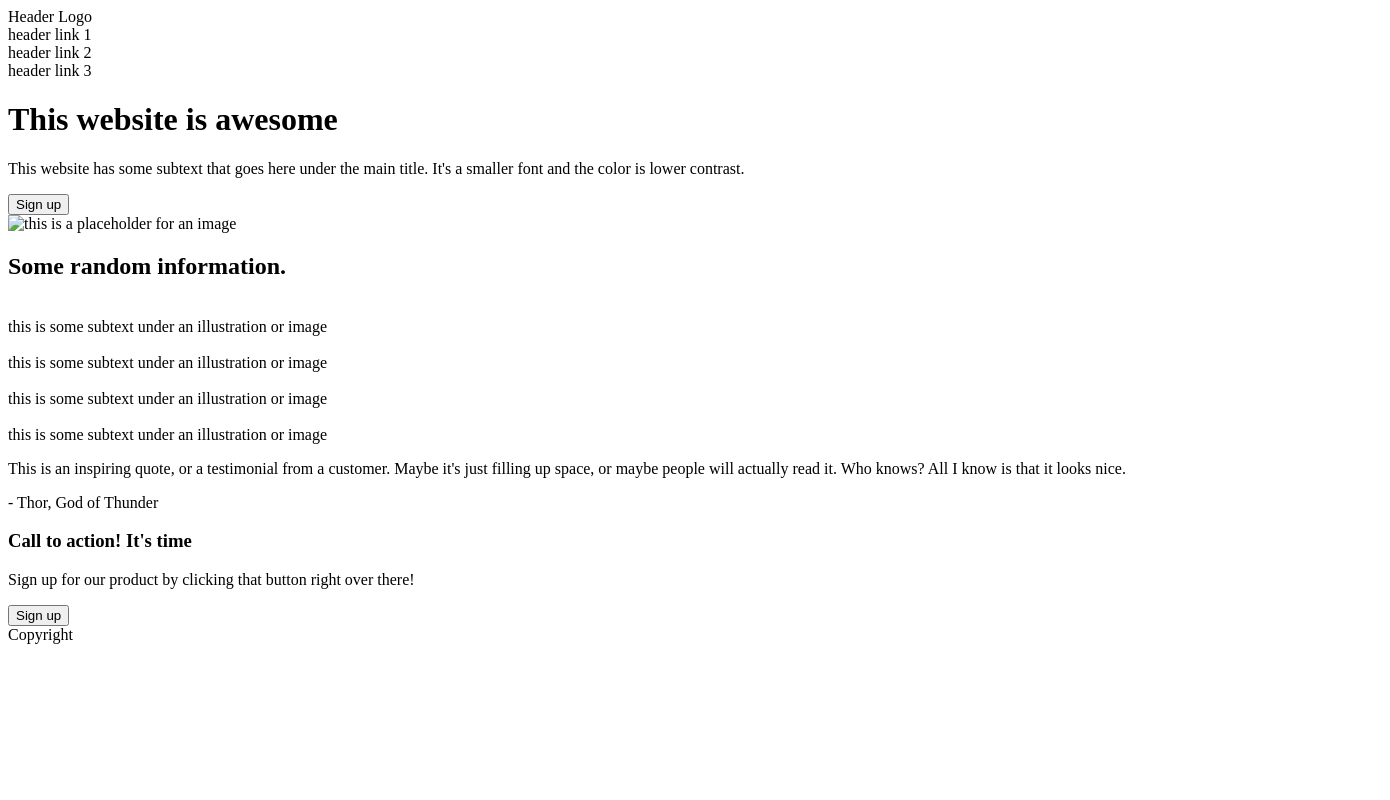
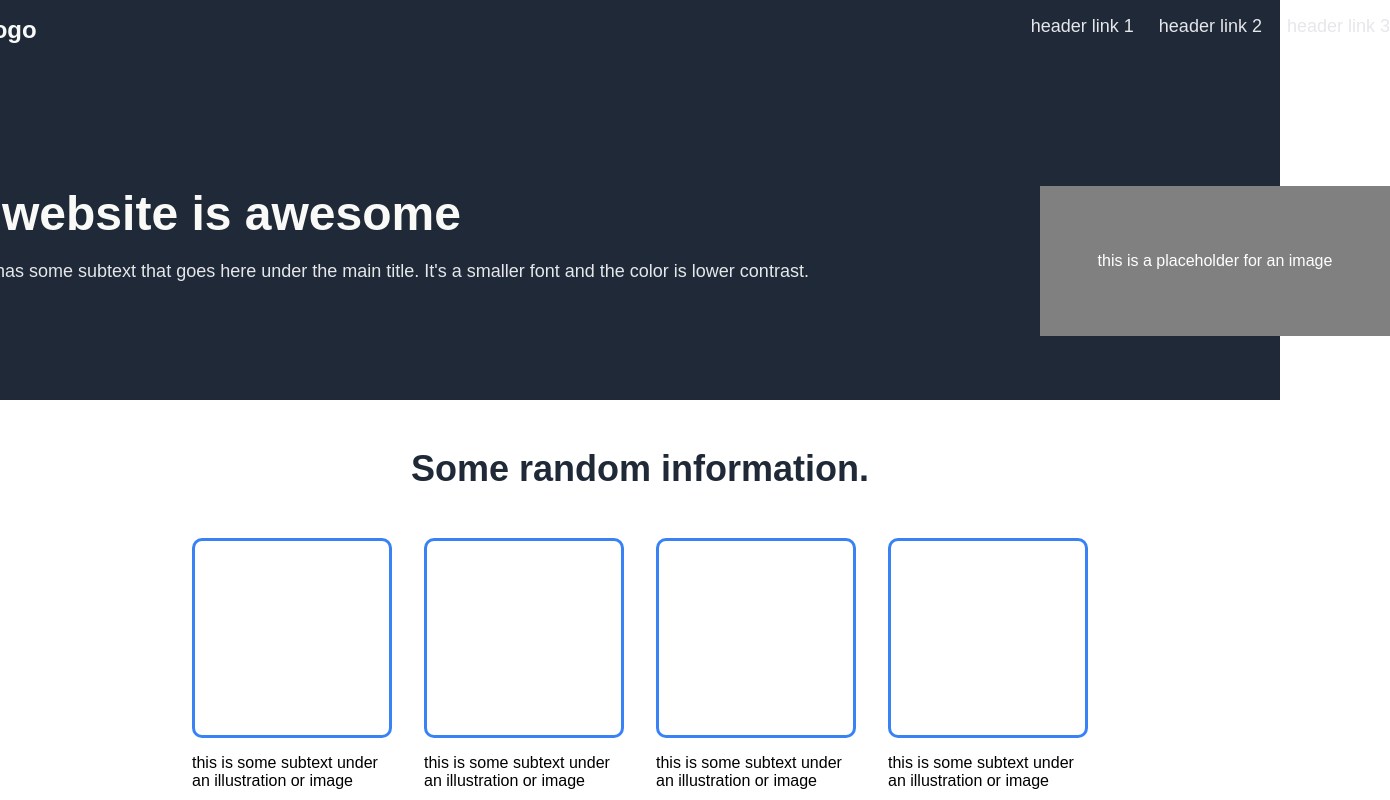
Before and after one commit to neha1562005/landing-page, a plain HTML site: page index.html in a window 1280 px wide. Shown: the top 800 px of the page, 1390 px wide, since content can reach past the window. Drawn offline with Linux system fonts and the light colour scheme.

Commit message:
Change style.css

```diff
--- a/index.html
+++ b/index.html
@@ -26,7 +26,7 @@
                     smaller font and the color is lower contrast.</p>
                 <button class="signup">Sign up</button>
             </div>
-            <div class="hero-image"><img src="" alt="this is a placeholder for an image"></div>
+            <div class="hero-image"><p>this is a placeholder for an image</p></div>
         </div>
 
     </div>
@@ -35,19 +35,19 @@
         <h2>Some random information.</h2>
         <div class="card-container">
             <div class="box">
-                <img src="" alt="">
+                <div class="image"></div>
                 <div class="subtext">this is some subtext under an illustration or image</div>
             </div>
             <div class="box">
-                <img src="" alt="">
+                <div class="image"></div>
                 <div class="subtext">this is some subtext under an illustration or image</div>
             </div>
             <div class="box">
-                <img src="" alt="">
+                <div class="image"></div>
                 <div class="subtext">this is some subtext under an illustration or image</div>
             </div>
             <div class="box">
-                <img src="" alt="">
+                <div class="image"></div>
                 <div class="subtext">this is some subtext under an illustration or image</div>
             </div>
         </div>
@@ -55,7 +55,7 @@
 
     <div class="quotes">
         <div class="quotes-container">
-            <p class="quotes">This is an inspiring quote, or a testimonial from a customer. Maybe it's just filling up
+            <p class="quote">This is an inspiring quote, or a testimonial from a customer. Maybe it's just filling up
                 space, or maybe people will actually read it. Who knows? All I know is that it looks nice.</p>
             <div class="credit">- Thor, God of Thunder</div>
         </div>
@@ -67,7 +67,7 @@
                 <h3>Call to action! It's time</h3>
                 <p>Sign up for our product by clicking that button right over there!</p>
             </div>
-            <div class="action-button"><button>Sign up</button></div>
+            <div class="action-button">Sign up</div>
         </div>
     </div>
 
--- a/style.css
+++ b/style.css
@@ -0,0 +1,187 @@
+* {
+    box-sizing: border-box;
+    margin: 0;
+    padding: 0;
+    font-family: sans-serif;
+}
+
+body {
+    display: flex;
+    flex-direction: column;
+    justify-content: space-between;
+}
+
+.hero-section {
+    background-color: #1f2937;
+    color: white;
+    display: flex;
+    flex-direction: column;
+    height: 400px;
+    justify-content: space-between;
+    align-items: center;
+    padding: 16px 350px;
+}
+.hero-main-text {
+    font-size: 48px;
+    color: #f9faf8;
+    font-weight: 900;
+}
+
+.hero-secondary-text,
+.header .links {
+    font-size: 18px;
+    color: #e5e7eb;
+}
+
+.header .logo {
+    font-size: 24px;
+    color: #f9faf8;
+    font-weight: 900;
+}
+
+.header {
+    display: flex;
+    justify-content: space-between;
+    width: 1500px;
+}
+
+.links {
+    display: flex;
+    gap: 25px;
+}
+
+.hero {
+    display: flex;
+    justify-content: space-between;
+    margin: 48px;
+    width: 1500px;
+}
+
+.hero-image {
+height: 150px;
+width: 350px;
+background-color: gray;
+display: flex;
+justify-content: center;
+align-items: center;
+}
+
+.hero-text {
+    display: flex;
+    flex-direction: column;
+    justify-content: space-between;
+}
+
+.hero-text .signup {
+    display: flex;
+    background-color: #3882f6;
+    height: 35px;
+    width: 75px;
+    justify-content: center;
+    align-items: center;
+    border-radius: 5px;
+    color: white;
+    font-weight: 500;
+}
+
+
+.cards {
+    margin-bottom: 52px;;
+}
+.cards h2 {
+    font-size: 36px;
+    color: #1f2937;
+    font-weight: 900;
+    text-align: center;
+    margin: 48px;
+}
+
+.quotes {
+    background-color: #e5e7eb;
+}
+
+.quote {
+    font-size: 36px;
+    color: gray;
+    font-style: italic;
+}
+
+.box .image {
+    width: 200px;
+    height: 200px;
+    border: solid #3882f6;
+    border-radius: 10px;
+    margin-bottom: 16px;
+}
+
+.card-container {
+    display: flex;
+    justify-content: center;
+    align-items: center;
+    margin-bottom: 75px;
+    gap: 32px;
+}
+
+.box {
+    display: flex;
+    flex-direction: column;
+    width: 200px;
+    flex-wrap: wrap;
+}
+
+.quotes {
+   height: 300px;
+   display: flex;
+   justify-content: center;
+   align-items: center;
+}
+
+.quotes-container {
+    display: flex;
+    height: 350px;
+    width: 900px;
+    flex-direction: column;
+    justify-content: center;
+}
+
+.credit {
+    align-self: flex-end;
+}
+
+.action {
+    display: flex;
+    justify-content: center;
+    align-items: center;
+    height: 300px
+}
+
+.action-container {
+    height: 170px;
+    width: 1000px;
+    background-color: #3882f6;
+    display: flex;
+    justify-content: space-around;
+    align-items: center;
+    padding: 45px;
+    border-radius: 10px;
+    color: white;
+}
+
+.action-text h3 {
+    font-weight: bold;
+}
+
+.action-button {
+    border: 1px solid white;
+    border-radius: 5px;
+    padding: 5px 12px;
+}
+
+.footer {
+    display: flex;
+    justify-content: center;
+    align-items: center;
+    background-color: #1f2937;
+    height: 75px;
+    color: white;
+}
```
Also changed, not shown: 1 other file.
